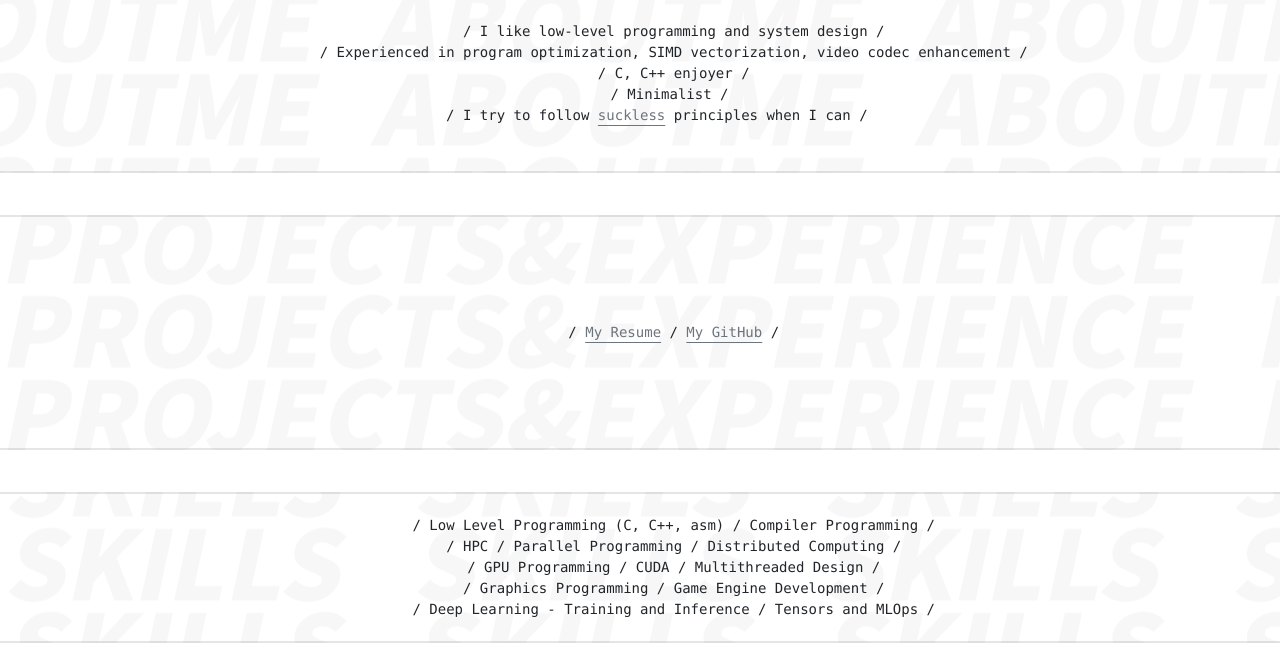
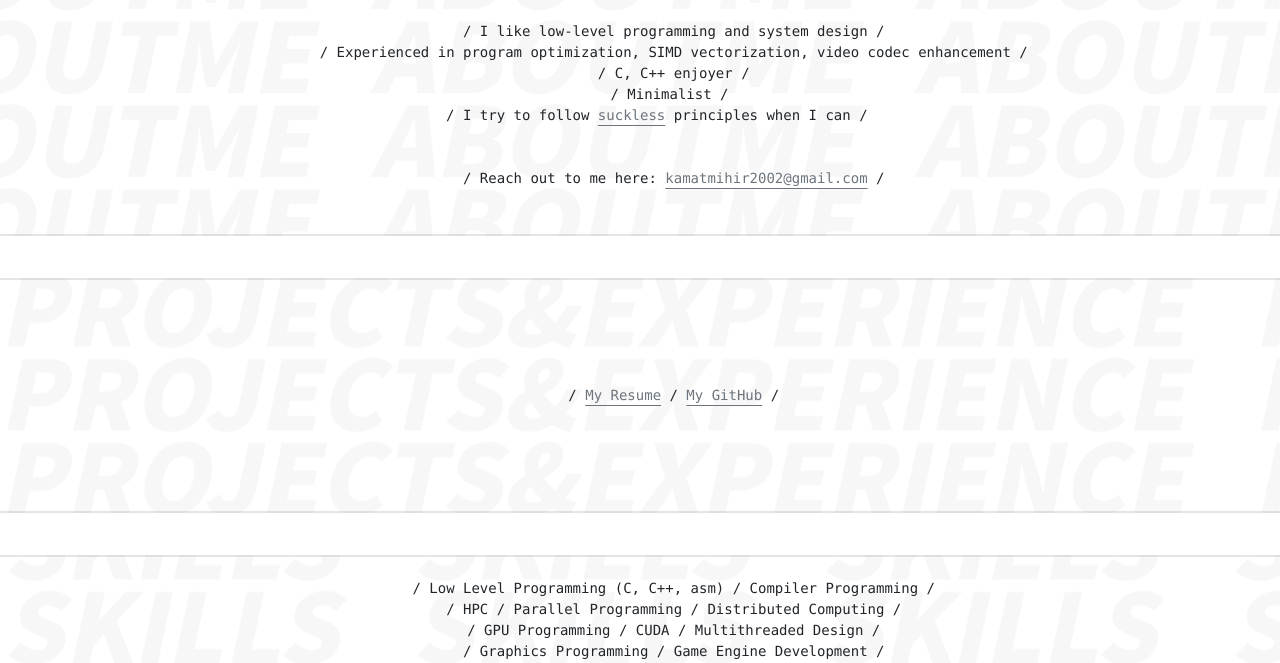
Before and after one commit to kamatmihir2002/aboutme, a plain HTML site: page index.html in a window 1280 px wide. Shown: the part 137-800 px from the top of the page. Drawn offline with nearby package versions, Linux system fonts and the light colour scheme.

Commit message:
add mailto

```diff
--- a/index.html
+++ b/index.html
@@ -47,6 +47,8 @@
         / C, C++ enjoyer /
         / Minimalist /
         / I try to follow <a class="link-secondary link-offset-3" href="https://suckless.org/coding_style/">suckless</a> principles when I can /
+        <br>
+        / Reach out to me here: <a class="link-secondary link-offset-3" href="mailto:kamatmihir2002@gmail.com">kamatmihir2002@gmail.com</a> /
     </header>
     <p class="text-center projects">
         <br>
```
